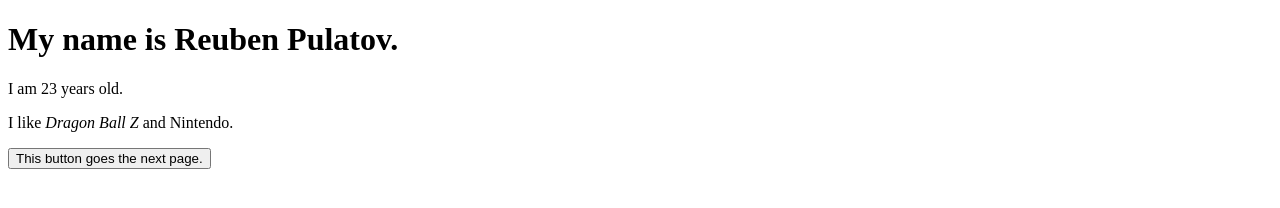
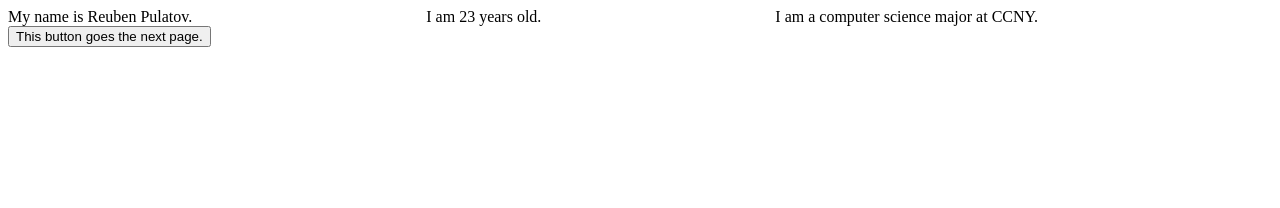
Before and after one commit to RMPCCNY/RMPCCNY.github.io, a plain HTML site: page index.html in a window 1280 px wide. Drawn offline with Linux system fonts and the light colour scheme.

Commit message:
it's flexing

```diff
--- a/index.html
+++ b/index.html
@@ -1,4 +1,17 @@
 <!DOCTYPE html>
+
+<style>
+  page {
+    display: flex;
+    flex-direction: row;
+    justify-content: center;
+  }
+  .node {
+    flex-grow: 1;
+    align-items: center;
+  }
+</style>
+
 <html>
   <head>
     <!-- *Metadata goes in here -->
@@ -7,9 +20,21 @@
 
   <body>
     <!-- *Actual Content Goes in Here* -->
-    <h1>My name is Reuben Pulatov.</h1>
-    <p>I am 23 years old.</p>
-    <p>I like <i>Dragon Ball Z</i> and Nintendo.</p>
-    <a href="PulatovReubenHW1_link.html"><button>This button goes the next page.</button></a>
+    <page>
+      <label class="node">
+        My name is Reuben Pulatov.
+      </label>
+      <label class="node">
+        I am 23 years old.
+      </label>
+      <label class="node">
+        I am a computer science major at CCNY.
+      </label>
+    </page>
+    <page>
+      <label class="node">
+        <a href="PulatovReubenHW1_link.html"><button>This button goes the next page.</button></a>
+      </label>
+    </page>
   </body>
 </html>
```
